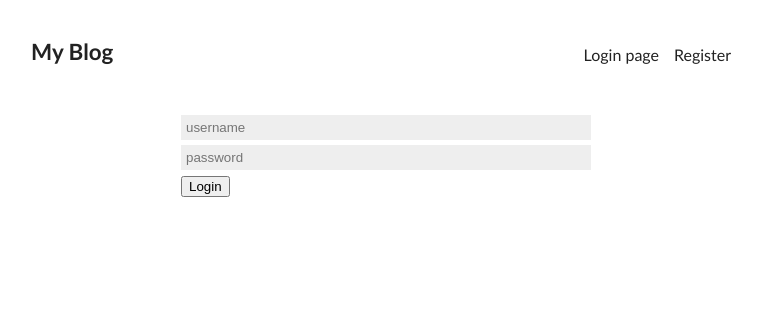
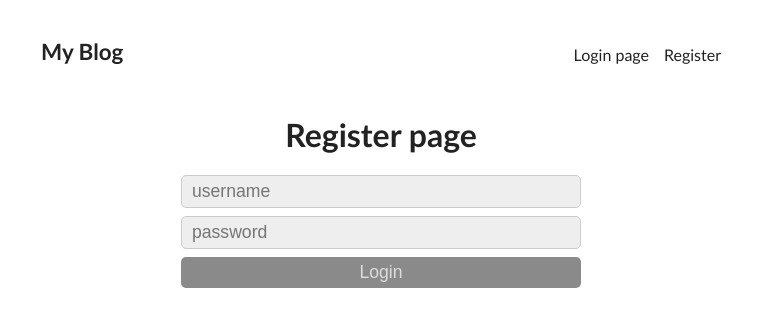
Before and after one commit to konstantin-sinkov/BLOG-APP-MERN, a React (Create React App) app in the folder client/: page /register in a window 1280 px wide. Shown: the top 326 px of the page, without its empty margins (259-1021 px from the left). Built offline with nearby package versions, Linux system fonts and the light colour scheme.

Commit message:
Setting up client - Login and RegisterPages - 0.3

```diff
--- a/client/src/App.css
+++ b/client/src/App.css
@@ -1,3 +1,7 @@
+* {
+    box-sizing: border-box;
+}
+
 body {
     color: #222222;
     font-family: "Trebuchet MS", "Lucida Sans Unicode", Arial, sans-serif;
@@ -75,10 +79,33 @@ form.login, form.register {
 }
 
 form input {
-    padding: 5px;
+    font-size: 1.1rem;
+    padding: 5px 10px;
     display: block;
-    margin-bottom: 5px;
+    margin-bottom: 8px;
     width: 100%;
-    border: 0;
+    border-radius: 5px;
+    border: 1px solid #cccccc;
     background-color: #eeeeee;
 }
+
+form button {
+    font-size: 1.1rem;
+    display: block;
+    width: 100%;
+    padding: 5px 10px;
+    border: none;
+    border-radius: 5px;
+    color: #ddd;
+    background-color: #8a8a8a;
+}
+
+form button:hover {
+    cursor: pointer;
+    color: #fff;
+    background-color: #2a2a2a;
+}
+
+form h1 {
+    text-align: center;
+}
--- a/client/src/pages/LoginPage/LoginPage.js
+++ b/client/src/pages/LoginPage/LoginPage.js
@@ -3,6 +3,7 @@ import React from 'react';
 const LoginPage = () => {
     return (
        <form className="login">
+           <h1>Login page</h1>
            <input type="text" placeholder="username"/>
            <input type="password" placeholder="password"/>
            <button>Login</button>
--- a/client/src/pages/RegisterPage/RegisterPage.js
+++ b/client/src/pages/RegisterPage/RegisterPage.js
@@ -3,6 +3,7 @@ import React from 'react';
 const RegisterPage = () => {
     return (
         <form className="register">
+            <h1>Register page</h1>
             <input type="text" placeholder="username"/>
             <input type="password" placeholder="password"/>
             <button>Login</button>
```
